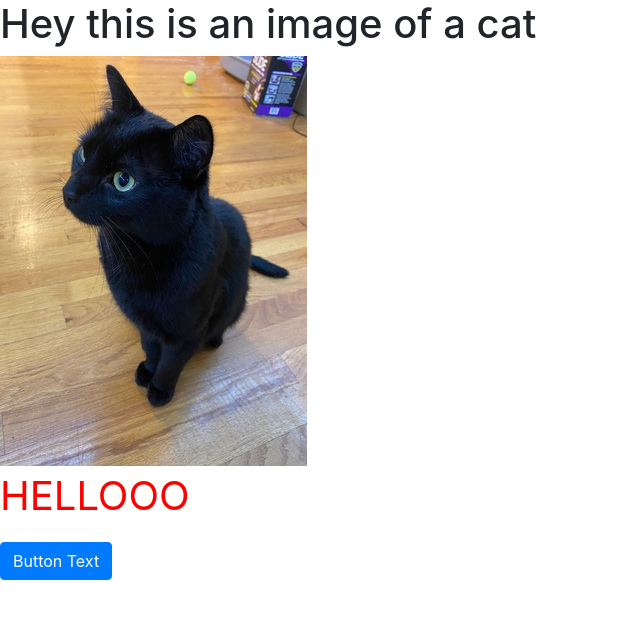
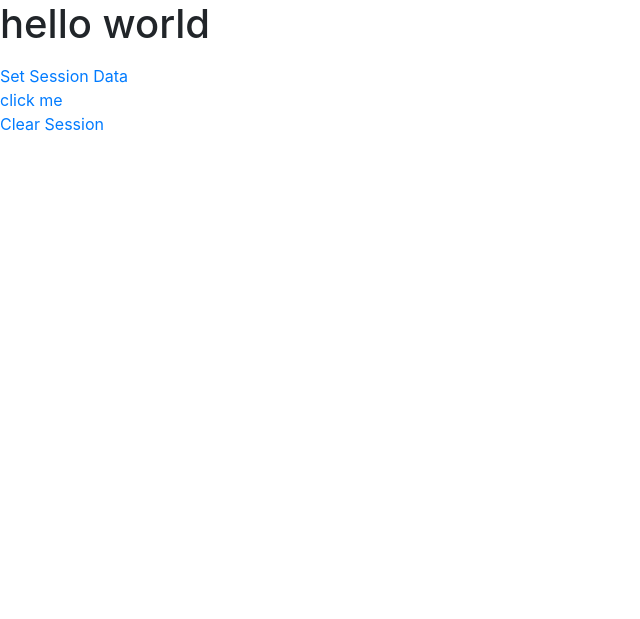
Before and after one commit to sudesh856/Flask-Journey, a Flask app: template templates/index_4.html in a window 1280 px wide. Shown: the top 619 px of the page, without its empty margins (0-640 px from the left). Run offline with Flask 3, Linux system fonts and the light colour scheme; the template is opened without the code that fills it, so the values that code supplies are empty.

Commit message:
setting, getting and clearing session data

```diff
--- a/templates/base_2.html
+++ /dev/null
@@ -1,18 +0,0 @@
-<!DOCTYPE html>
-<html lang="en">
-<head>
-    <meta charset="UTF-8">
-    <meta name="viewport" content="width=device-width, initial-scale=1.0">
-    <title>
-        {% block title %} Default Value {% endblock %}
-    </title>
-
-    <link rel="stylesheet" type="text/css" href="/img/css/bootstrap.css">
-
-</head>
-<body>
-    {% block content %} {% endblock %}
-
-    <script src="/img/js/bootstrap.js"></script>
-</body>
-</html>
--- a/templates/index_4.html
+++ b/templates/index_4.html
@@ -6,27 +6,15 @@
 {% block content %}
 
 <h1>
-    Hey this is an image of a cat
+    hello world
 </h1>
 
-<img src="/img/catimg.jpeg" alt="this is an image of a cat">
+<p>
+    {{ message }}
+</p>
+<a href=" {{ url_for('set_data') }}">Set Session Data</a><br>
 
+<a href=" {{ url_for('get_data')}}"> click me</a><br>
 
-<p class="special">
- HELLOOO
-</p>
-
-
-<p>
-<link rel="stylesheet" type="text/css" href="img/css/style.css">
-
-</p>
-
-<p>
-    <script src="/img/hello.js">
-
-    </script>
-</p>
-
-<a href="#" class="btn btn-primary">Button Text</a>
+<a href=" {{ url_for('clear_session')}}">Clear Session</a><br>
 {% endblock %}
```
Also changed, not shown: other parts of templates/index_4.html (+1 -1 lines), app_5.py (added, +42 -0 lines), templates/index_3.html (deleted, +0 -11 lines).
